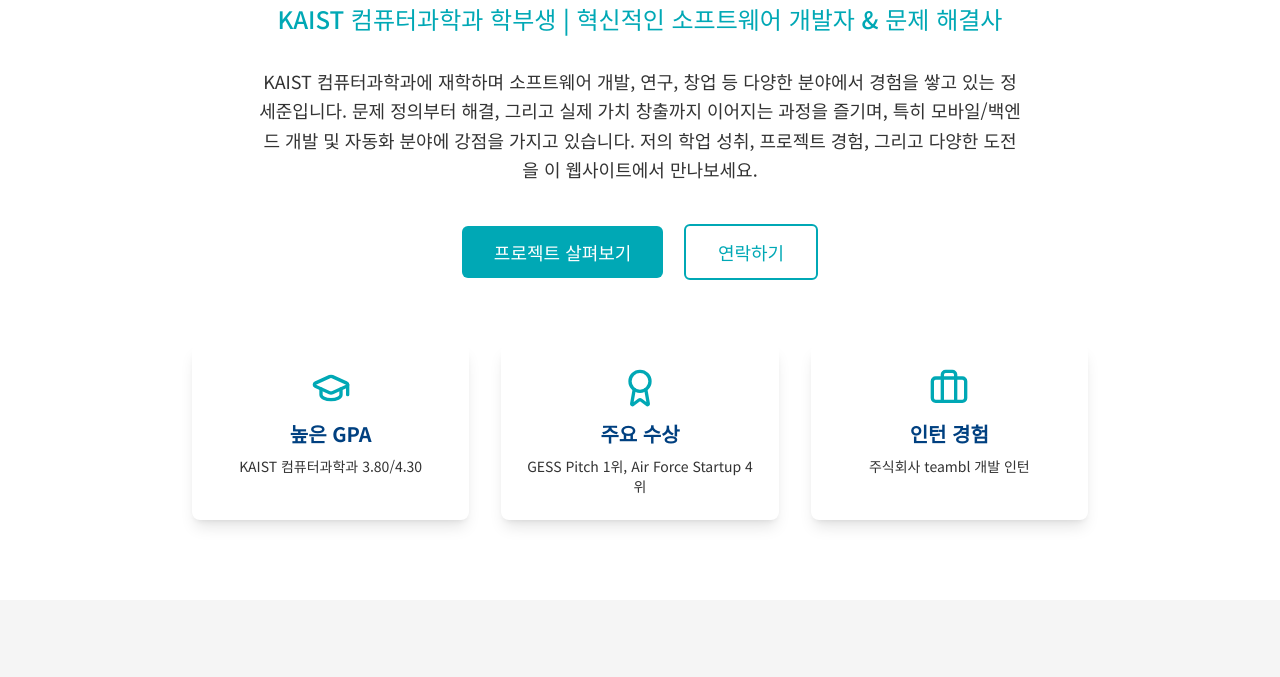
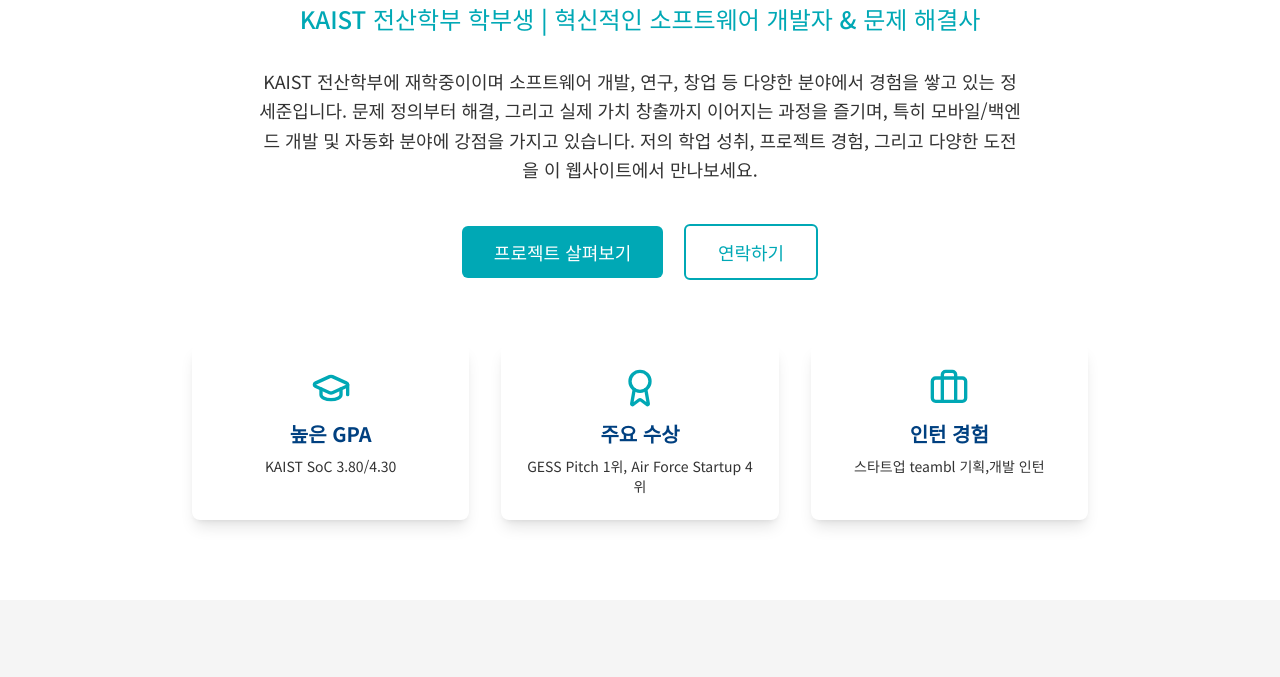
Before and after one commit to wintertree64/portfolio, a plain HTML site: page index.html in a window 1280 px wide. Shown: the part 397-1074 px from the top of the page. Drawn offline with nearby package versions, Linux system fonts and the light colour scheme.

```diff
--- a/index.html
+++ b/index.html
@@ -3,7 +3,7 @@
 <head>
     <meta charset="UTF-8">
     <meta name="viewport" content="width=device-width, initial-scale=1.0">
-    <title>정세준 | KAIST 컴퓨터과학과 포트폴리오</title>
+    <title>정세준 | 포트폴리오</title>
     <script src="https://cdn.tailwindcss.com?plugins=typography"></script>
     <link rel="preconnect" href="https://fonts.googleapis.com">
     <link rel="preconnect" href="https://fonts.gstatic.com" crossorigin>
@@ -68,9 +68,9 @@
             <div class="container mx-auto px-6 py-20 text-center">
                 <img src="https://r2.flowith.net/files/o/1748777419154-professional_confident_young_korean_male_cs_student_portrait_index_0@1024x1024.png" alt="정세준 프로필 사진" class="w-32 h-32 md:w-40 md:h-40 rounded-full mx-auto mb-8 object-cover shadow-xl border-4 border-white">
                 <h1 class="text-4xl md:text-5xl font-bold text-kaist-deep-blue mb-4">정세준 / Sejun Jung</h1>
-                <p class="text-xl md:text-2xl text-kaist-cyan font-medium mb-8">KAIST 컴퓨터과학과 학부생 | 혁신적인 소프트웨어 개발자 & 문제 해결사</p>
+                <p class="text-xl md:text-2xl text-kaist-cyan font-medium mb-8">KAIST 전산학부 학부생 | 혁신적인 소프트웨어 개발자 & 문제 해결사</p>
                 <p class="max-w-3xl mx-auto text-lg text-brand-text mb-10 leading-relaxed">
-                    KAIST 컴퓨터과학과에 재학하며 소프트웨어 개발, 연구, 창업 등 다양한 분야에서 경험을 쌓고 있는 정세준입니다. 문제 정의부터 해결, 그리고 실제 가치 창출까지 이어지는 과정을 즐기며, 특히 모바일/백엔드 개발 및 자동화 분야에 강점을 가지고 있습니다. 저의 학업 성취, 프로젝트 경험, 그리고 다양한 도전을 이 웹사이트에서 만나보세요.
+                    KAIST 전산학부에 재학중이이며 소프트웨어 개발, 연구, 창업 등 다양한 분야에서 경험을 쌓고 있는 정세준입니다. 문제 정의부터 해결, 그리고 실제 가치 창출까지 이어지는 과정을 즐기며, 특히 모바일/백엔드 개발 및 자동화 분야에 강점을 가지고 있습니다. 저의 학업 성취, 프로젝트 경험, 그리고 다양한 도전을 이 웹사이트에서 만나보세요.
                 </p>
                 <div class="space-y-4 sm:space-y-0 sm:space-x-4">
                     <a href="#projects" class="w-full sm:w-auto inline-block bg-kaist-cyan text-white px-8 py-3 rounded-md text-lg font-medium hover:bg-opacity-80 transition-colors">프로젝트 살펴보기</a>
@@ -80,7 +80,7 @@
                     <div class="bg-white p-6 rounded-lg shadow-lg hover:shadow-xl transform hover:-translate-y-1 transition-all duration-300">
                         <i data-lucide="graduation-cap" class="w-10 h-10 text-kaist-cyan mx-auto mb-3"></i>
                         <h3 class="text-xl font-semibold text-kaist-deep-blue mb-2">높은 GPA</h3>
-                        <p class="text-sm text-brand-text">KAIST 컴퓨터과학과 3.80/4.30</p>
+                        <p class="text-sm text-brand-text">KAIST SoC 3.80/4.30</p>
                     </div>
                     <div class="bg-white p-6 rounded-lg shadow-lg hover:shadow-xl transform hover:-translate-y-1 transition-all duration-300">
                         <i data-lucide="award" class="w-10 h-10 text-kaist-cyan mx-auto mb-3"></i>
@@ -90,7 +90,7 @@
                     <div class="bg-white p-6 rounded-lg shadow-lg hover:shadow-xl transform hover:-translate-y-1 transition-all duration-300">
                         <i data-lucide="briefcase" class="w-10 h-10 text-kaist-cyan mx-auto mb-3"></i>
                         <h3 class="text-xl font-semibold text-kaist-deep-blue mb-2">인턴 경험</h3>
-                        <p class="text-sm text-brand-text">주식회사 teambl 개발 인턴</p>
+                        <p class="text-sm text-brand-text">스타트업 teambl 기획,개발 인턴</p>
                     </div>
                 </div>
             </div>
```
Also changed, not shown: 1 other file.
